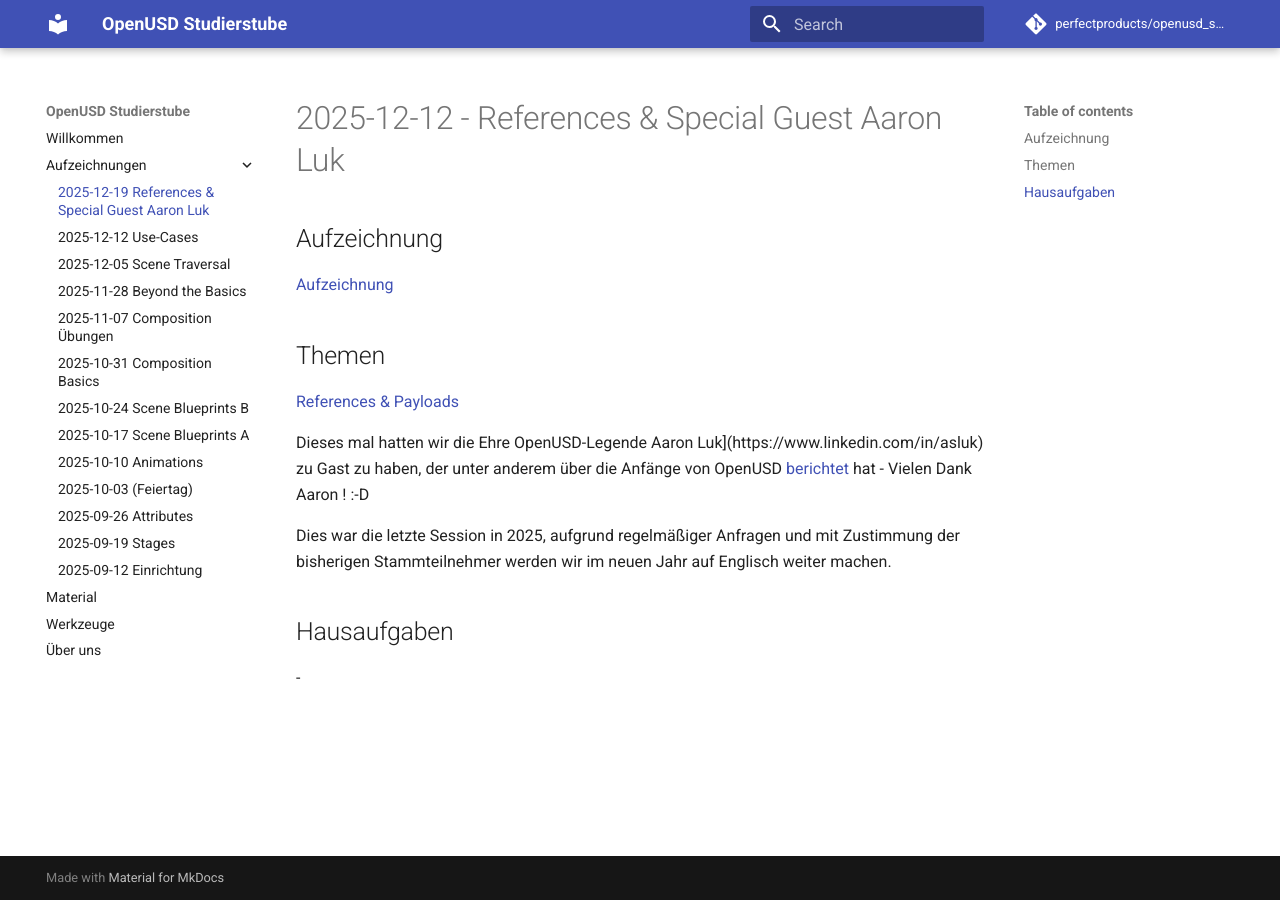
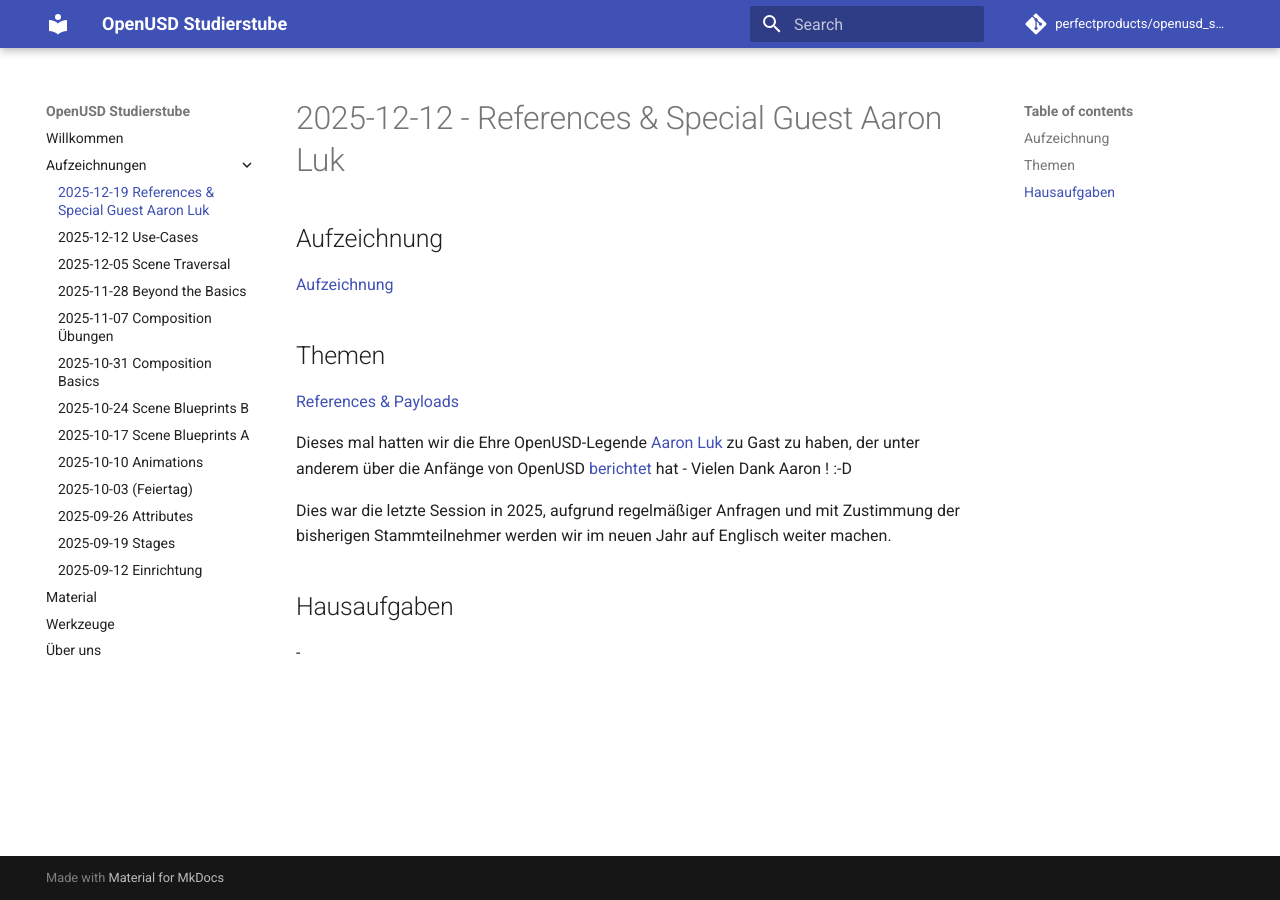
Before and after one commit to perfectproducts/openusd_studierstube, an MkDocs documentation site: the page built from docs/aufzeichnungen/2025-12-19/notes.md, in a window 1280 px wide. Built offline with MkDocs 1.6.1 and Material for MkDocs 9.7.7, drawn with Linux system fonts in a browser that asks for light colours; comment, search, counter and statistics services are not loaded.

Commit message:
fix typo

```diff
--- a/docs/aufzeichnungen/2025-12-19/notes.md
+++ b/docs/aufzeichnungen/2025-12-19/notes.md
@@ -8,7 +8,7 @@
 
 [References & Payloads](https://docs.nvidia.com/learn-openusd/latest/creating-composition-arcs/references-payloads/index.html)
 
-Dieses mal hatten wir die Ehre OpenUSD-Legende Aaron Luk](https://www.linkedin.com/in/asluk) zu Gast zu haben, der unter anderem über die Anfänge von OpenUSD [berichtet](https://youtu.be/kJtPyV0Zib8?t=2297) hat - Vielen Dank Aaron !  :-D
+Dieses mal hatten wir die Ehre OpenUSD-Legende [Aaron Luk](https://www.linkedin.com/in/asluk) zu Gast zu haben, der unter anderem über die Anfänge von OpenUSD [berichtet](https://youtu.be/kJtPyV0Zib8?t=2297) hat - Vielen Dank Aaron !  :-D
 
 Dies war die letzte Session in 2025, aufgrund regelmäßiger Anfragen und mit Zustimmung der bisherigen Stammteilnehmer werden wir im neuen Jahr auf Englisch weiter machen.
 
```
